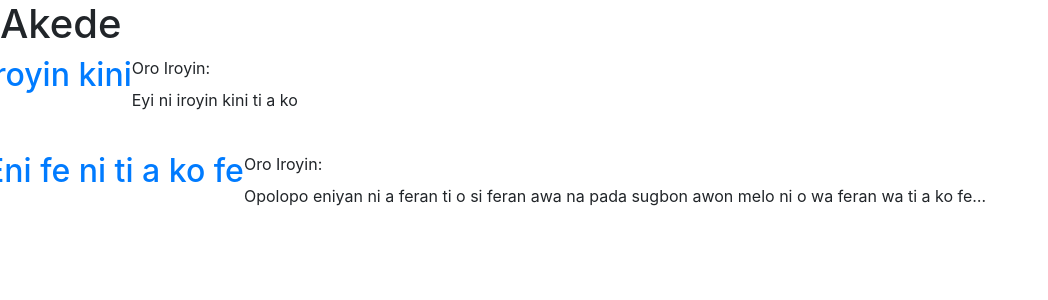
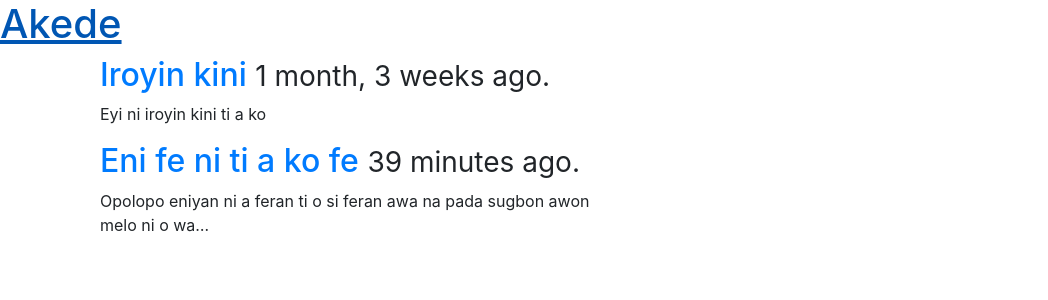
Before and after one commit to oluwex/Akede, a Django app: page /iroyin/ in a window 1280 px wide. Shown: the top 300 px of the page, without its empty margins (0-1048 px from the left). Run offline with Django 3.2, Linux system fonts and the light colour scheme; data comes from the database, SQL or seed files in the repository; some libraries are stand-ins or nearby versions.

Commit message:
Added iroyin detail view

```diff
--- a/Articles/views.py
+++ b/Articles/views.py
@@ -12,6 +12,6 @@ def index(request):
 
 
 def detail(request, id=None):
-    post = get_object_or_404(Article, id=id)
-    context = {'post': post}
-    return render(request, 'detail.html', context)
+    article = get_object_or_404(Article, pk=id)
+    context = {'article': article}
+    return render(request, 'article/details.html', context)
--- a/templates/base.html
+++ b/templates/base.html
@@ -4,17 +4,20 @@
 <head>
     <link href="{% static 'css/bootstrap.css' %}" rel="stylesheet"/>
     <link href="{% static 'css/bootstrap-theme.min.css' %}" rel="stylesheet" />
+    <link href="{% static 'css/font-awesome.min.css' %}" rel="stylesheet" />
     <meta charset="UTF-8">
-    <title>Akede</title>
+    <title>{% block head_title %}Akede{% endblock %}</title>
 </head>
 <body>
 <header>
-    <div>
-        <h1>Akede</h1>
+    <div class="row1">
+        <h1><a href="/iroyin"> Akede</a></h1>
     </div>
 </header>
+<div class="container">
 {% block content %}
 {% endblock %}
+</div>
         <script type="application/javascript" src="{% static 'js/bootstrap.js' %}"></script>
         <script type="application/javascript" src="{% static 'js/jquery-3.1.0.js' %}"></script>
 {% block scripts %}
--- a/templates/index.html
+++ b/templates/index.html
@@ -3,18 +3,16 @@
 {% block head_title %}Iroyin | {{ block.super }}{% endblock %}
 
 {% block content %}
+    <div class="container">
     {% for post in posts %}
         <div class="row">
-            <h2><a href="{{ post.get_absolute_url }}">{{ post.name }}</a></h2>
+        <div class="col-sm-6">
+            <h2><a href="{{ post.get_absolute_url }}">{{ post.name }}</a> <small>{{ post.timestamp|timesince }} ago.</small></h2>
             <div>
-            <label for="id_article">Oro Iroyin:</label>
-            {{ post.content|linebreaks|truncatechars:100 }}
+            {{ post.content|linebreaks|truncatechars:80 }}
             </div>
         </div>
-        <br />
-{#        <div class="row">#}
-{#            <label for="id_article">Oro Iroyin:</label>#}
-{#            {{ post.content }}#}
-{#        </div></div>#}
+        </div>
     {% endfor %}
+    </div>
 {% endblock %}
```
Also changed, not shown: templates/article/details.html (added, +16 -0 lines).
